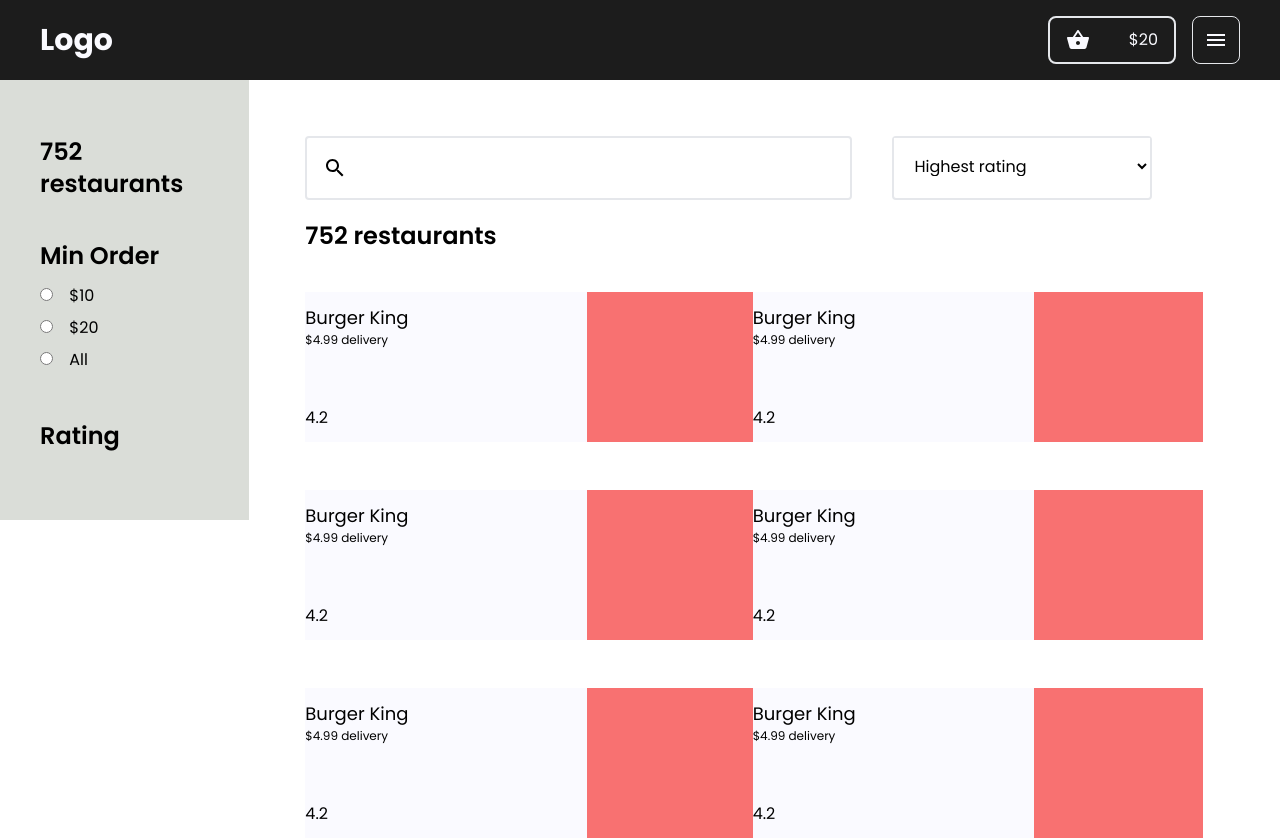
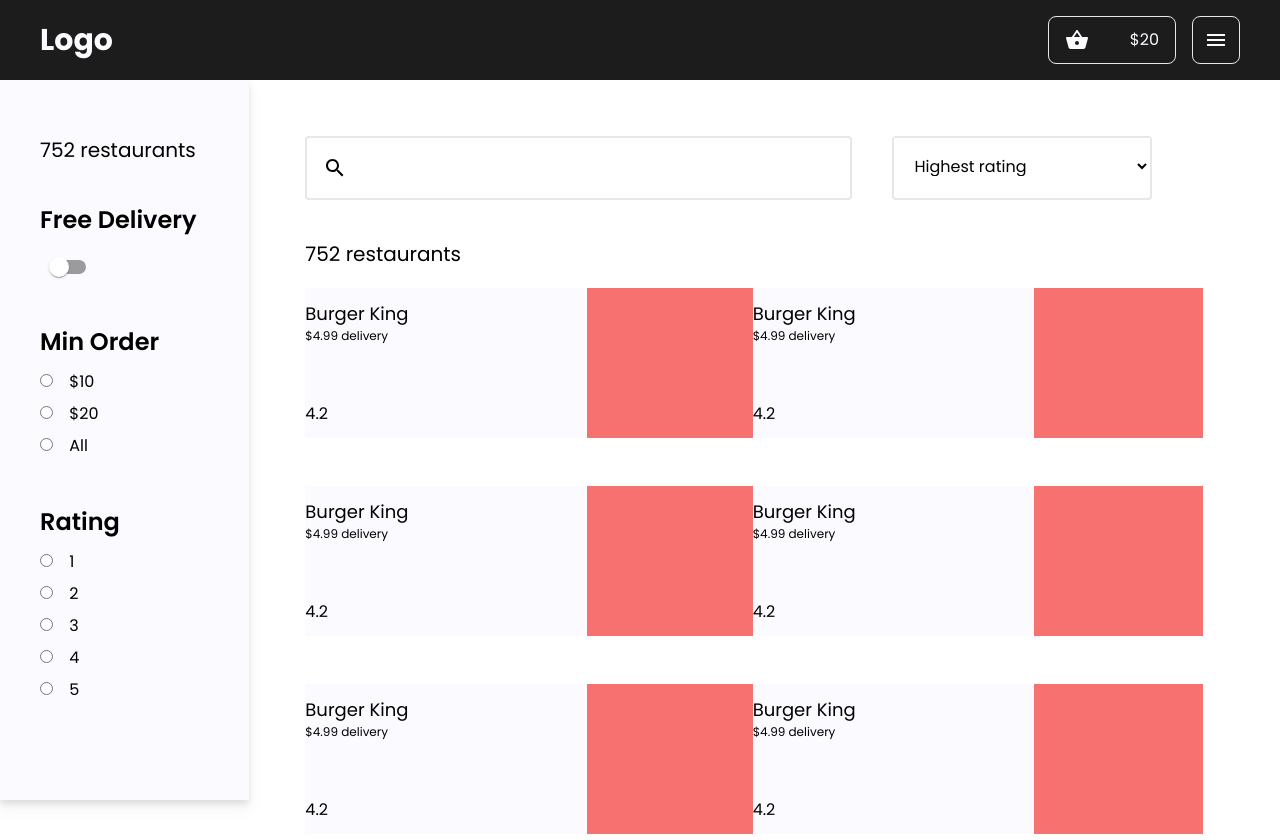
Before and after one commit to LonggHuynh/QuickBite, a React (Create React App) app in the folder front-end/: page / in a window 1280 px wide. Shown: the top 840 px of the page. Built offline with nearby package versions, Linux system fonts and the light colour scheme.

Commit message:
added checkout page

```diff
--- a/front-end/src/App.jsx
+++ b/front-end/src/App.jsx
@@ -1,18 +1,24 @@
 import React from 'react'
 import Navbar from './components/Navbar'
 import Main from './pages/Main'
-import {Routes, Route} from 'react-router-dom'
+import { Routes, Route } from 'react-router-dom'
 import Restaurant from './pages/Restaurant'
+import Orders from './pages/Orders'
+import Checkout from './pages/Checkout'
 
 const App = () => {
   return (
+
     <div>
       <Navbar />
       <Routes>
         <Route exact path="" element={<Main />} />
         <Route path="/restaurants/:id" element={<Restaurant />} />
+        <Route path="/orders/" element={<Orders />} />
+        <Route path="/checkout/" element={<Checkout />} />
       </Routes>
-    </div>
+     </div>
+
   )
 }
 
--- a/front-end/src/components/CartItem.jsx
+++ b/front-end/src/components/CartItem.jsx
@@ -1,20 +1,20 @@
 import React from 'react'
 
 
-const CartItem = ({ item }) => {
+const CartItem = ({ item, editable}) => {
 
     return (
         <div className='flex items-center'>
             <div className="left">
-                <p className='text-lg py-1'>McChicken</p>
-                <p className='text-base'>$4.5</p>
+                <p className=' py-1'>McChicken</p>
+                <p className='text-sm'>$4.5</p>
             </div>
 
             <div className="right ml-auto">
                 <div className="quantity flex   ">
-                    <button className='h-10 w-10 border-4 rounded flex items-center justify-center'>-</button>
-                    <div className='w-10 h-10 p-1 flex items-center justify-center text-xl'>6</div>
-                    <button className='h-10 w-10 border-4 rounded flex items-center justify-center'>+</button>
+                    {editable&&<button className='h-5 w-5 border-4 rounded flex items-center justify-center'>-</button>}
+                    <div className='w-5 h-5 p-1 flex items-center justify-center text-sm'>6</div>
+                    {editable&&<button className='h-5 w-5 border-4 rounded flex items-center justify-center'>+</button>}
 
                 </div>
 
--- a/front-end/src/components/Category.jsx
+++ b/front-end/src/components/Category.jsx
@@ -6,8 +6,8 @@
 
     return (
         <div className='mb-20'>
-            <p className='text-2xl font-semibold '>Breakfast</p>
-            <div className="dishContainer mt-7 grid grid-cols-[repeat(4,1fr)] gap-y-10 gap-x-40">
+            <p className='text-2xl'>Breakfast</p>
+            <div className="dishContainer mt-7 grid grid-cols-[repeat(4,1fr)] gap-y-5 gap-x-5">
                 <DishCard />
                 <DishCard />
                 <DishCard />
--- a/front-end/src/components/DishCard.jsx
+++ b/front-end/src/components/DishCard.jsx
@@ -5,8 +5,8 @@
         <div className=' flex flex-col h-[250px] bg-primaryOpposite hover:bg-secondaryOpposite hover:border hover:drop-shadow-md '>
             <div className='img bg-red-400 flex-[5]'></div>
             <div className='details flex-[3] py-2'>
-                <p className='text-xl font-semibold '>McChicken</p>
-                <p className='text-sm'>$10.92</p>
+                <p className='text-lg'>McChicken</p>
+                <p className='text-sm font-light'>$10.92</p>
             </div>
 
         </div>
--- a/front-end/src/components/Navbar.jsx
+++ b/front-end/src/components/Navbar.jsx
@@ -1,17 +1,39 @@
 import React from 'react'
 import ShoppingBasketIcon from '@mui/icons-material/ShoppingBasket';
 import MenuIcon from '@mui/icons-material/Menu';
+import { useState } from 'react';
 const Navbar = () => {
+    const [isMenu, setIsMenu] = useState(false)
     return (
         <div className='mb-25 z-50 h-20 sticky top-0 bg-primary text-primaryOpposite flex px-10   justify-between'>
 
             <div className="logo flex items-center text-3xl font-bold">Logo</div>
             <div className="cartAndMenu flex items-center gap-4">
-                <div className="cart h-12 p-4 flex justify-between items-center border-2 rounded-lg w-32">
+                <div className="cart h-12 p-4 flex justify-between items-center border rounded-lg w-32">
                     <span><ShoppingBasketIcon /></span>
                     <span>$20</span>
                 </div>
-                <div className="cart h-12 p-4 flex items-center border w-12 rounded-lg justify-center "><MenuIcon/></div>
+
+                <div className="menu relative">
+                    <div className="menuButton  h-12 p-4 flex items-center border w-12 rounded-lg justify-center cursor-pointer" onClick={() => setIsMenu(prev => !prev)}>
+                        <MenuIcon />
+                    </div>
+
+                    {
+                        isMenu &&
+                        (
+                            <div className="menuBar absolute top-14 right-0 border rounded-lg w-40 right flex flex-col bg-primaryOpposite text-primary drop-shadow-lg">
+                                <div className="p-4 border-1 border-b">Long Huynh</div>
+                                <div className="p-4 border-1 border-b cursor-pointer">My orders</div>
+                                <div className="p-4 border-1 border-b cursor-pointer">Sign out</div>
+                            </div>
+                        )
+                    }
+
+
+
+                </div>
+
             </div>
         </div>
     )
--- a/front-end/src/pages/Main.jsx
+++ b/front-end/src/pages/Main.jsx
@@ -1,11 +1,27 @@
 import React from 'react'
 import RestaurantCard from '../components/RestaurantCard'
 import SearchIcon from '@mui/icons-material/Search';
+import { Switch } from '@mui/material';
+import { useState } from 'react';
 const Main = () => {
+    const [isDeliveryFree, setIsDeliveryFree] = useState(false)
+
     return (
         <div className='mainContainer flex'>
-            <div className="sideBar bg-secondary flex-1 px-10 py-14 sticky top-9 h-full flex flex-col gap-10">
-                <p className='text-2xl font-semibold'>752 restaurants</p>
+            <div className="sideBar bg-primaryOpposite flex-1 px-10 py-14 sticky top-20 flex flex-col gap-10 drop-shadow-lg  h-[calc(100vh-80px)]">
+                <p className='text-xl '>752 restaurants</p>
+
+
+
+                <div className='filterItem'>
+                    <p className='text-2xl mb-3 font-semibold'>Free     Delivery</p>
+                    <Switch
+                        checked={isDeliveryFree}
+                        onChange={() => setIsDeliveryFree(prev => !prev)}
+                        inputProps={{ 'aria-label': 'controlled' }}
+                    />
+                </div>
+
                 <div className='filterItem'>
                     <p className='text-2xl mb-3 font-semibold'>Min Order</p>
                     <div className='inputItem mb-2'>
@@ -27,6 +43,20 @@
 
                 <div className='filterItem'>
                     <p className='text-2xl mb-3 font-semibold'>Rating</p>
+                    {
+
+                        [...Array(5).keys()].map((_, ind) => {
+                            console.log(ind)
+                            return (
+                                <div className='inputItem mb-2'>
+                                    <input type='radio' id={`start${ind}`} value={ind + 1} name='price' />
+                                    <label className='ml-3' htmlFor={`start${ind}`} > {ind + 1}</label>
+                                </div>
+                            )
+                        }
+
+                        )
+                    }
 
                 </div>
             </div>
@@ -45,7 +75,7 @@
                         <select
                             className="outline-none w-full bg-white p-4 cursor-pointer"
                         >
-                            <option value="other"  className="bg-white">
+                            <option value="other" className="bg-white">
                                 Highest rating
                             </option>
                         </select>
@@ -53,10 +83,10 @@
                     </div>
                 </div>
 
-                <div className='mt-5'>
-                    <p className='text-2xl font-semibold'>752 restaurants</p>
+                <div className='mt-10'>
+                    <p className='text-xl'>752 restaurants</p>
                 </div>
-                <div className="cardGrid grid grid-cols-2 gap-12 mt-10">
+                <div className="cardGrid grid grid-cols-2 gap-12 mt-5">
                     <RestaurantCard />
                     <RestaurantCard />
                     <RestaurantCard />
--- a/front-end/src/pages/Restaurant.jsx
+++ b/front-end/src/pages/Restaurant.jsx
@@ -1,10 +1,10 @@
 import React from 'react'
-import CartItem from '../components/CartItem'
+
 import Category from '../components/Category'
-
+import DeliveryDiningIcon from '@mui/icons-material/DeliveryDining';
 import StarIcon from '@mui/icons-material/Star';
 import StarBorderIcon from '@mui/icons-material/StarBorder';
-
+import Basket from '../components/Basket';
 const Restaurant = () => {
 
   const rating = 4.5
@@ -21,12 +21,12 @@
             <div className='flex mt-auto'>
 
               {
-                [...Array(5).keys()].map(val=>val+0.5<=rating?<StarIcon />:<StarBorderIcon />)
+                [...Array(5).keys()].map(val => val + 0.5 <= rating ? <StarIcon /> : <StarBorderIcon />)
               }
               <span className='ml-1'> (500)</span>
 
             </div>
-            <p className='text'>Min. $2.5  Delivery fee: $2.5</p>
+            <p className='text'>Min. $2.5  <span className='ml-3'><DeliveryDiningIcon />.</span> $2.5</p>
           </div>
 
         </div>
@@ -38,30 +38,7 @@
           <Category />
         </div>
       </div>
-      <div className=' basket sticky top-20 bg-primaryOpposite grow-0 shrink-0 basis-[450px] px-9 pt-10 pb-20 flex flex-col h-[calc(100vh-80px)] drop-shadow-lg'>
-
-        <p className='self-center text-4xl font-semibold'>Basket</p>
-        <div className="itemsContainer flex flex-col gap-8">
-          <CartItem />
-          <CartItem />
-          <CartItem />
-          <CartItem />
-          <CartItem />
-        </div>
-
-        <div className='flex mt-auto  text-lg'>
-          <span >Dilivery cost </span>
-          <span className='ml-auto'>$10</span>
-        </div>
-
-        <div className='flex mt-5 text-2xl font-medium'>
-          <span>Total </span>
-          <span className='ml-auto'>$10</span>
-        </div>
-
-        <button className='text-2xl mt-20  text-primaryOpposite bg-primary border rounded-lg p-4 '>Check out</button>
-
-      </div>
+      <Basket editable={true} />
     </div>
   )
 }
```
